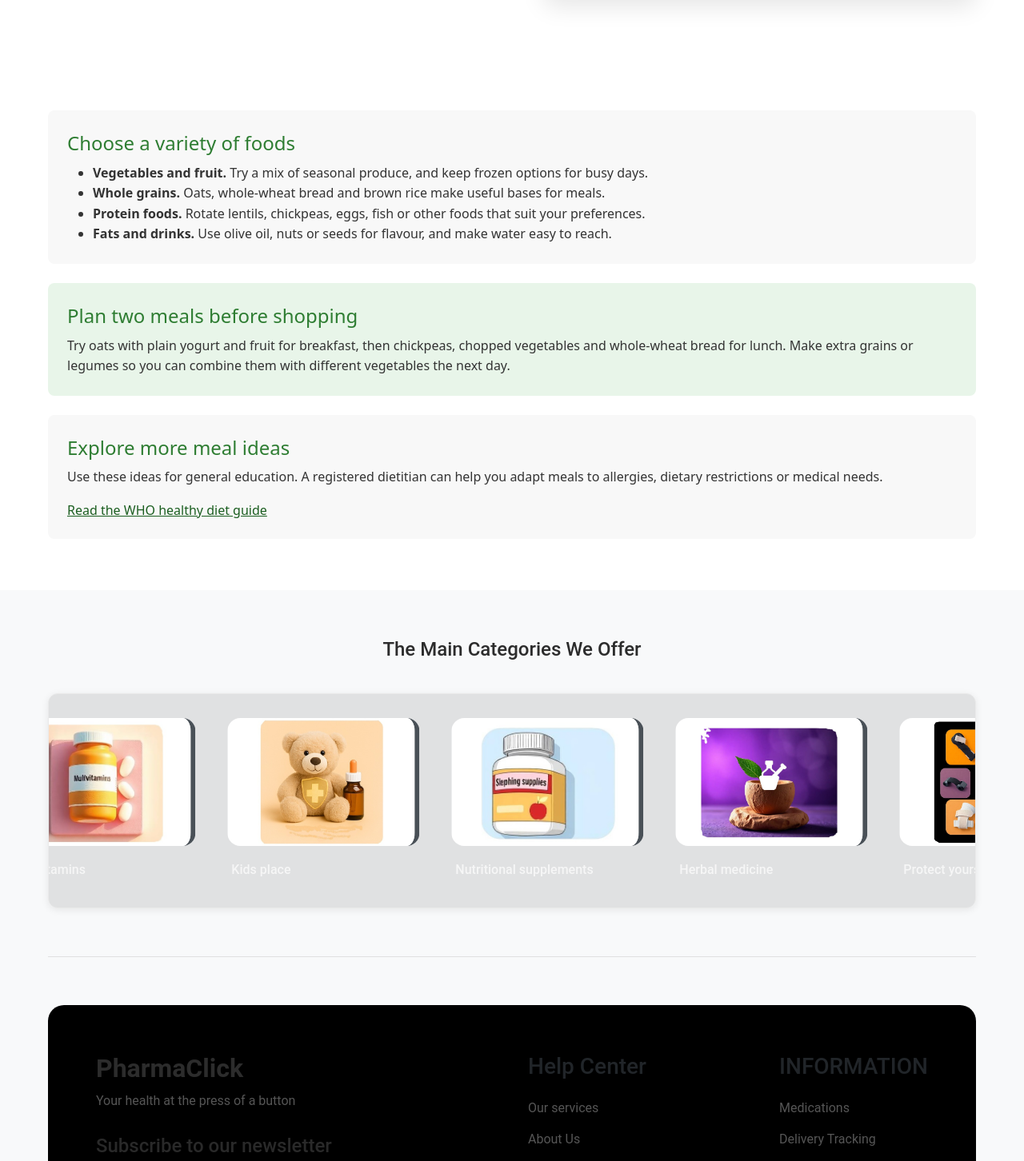
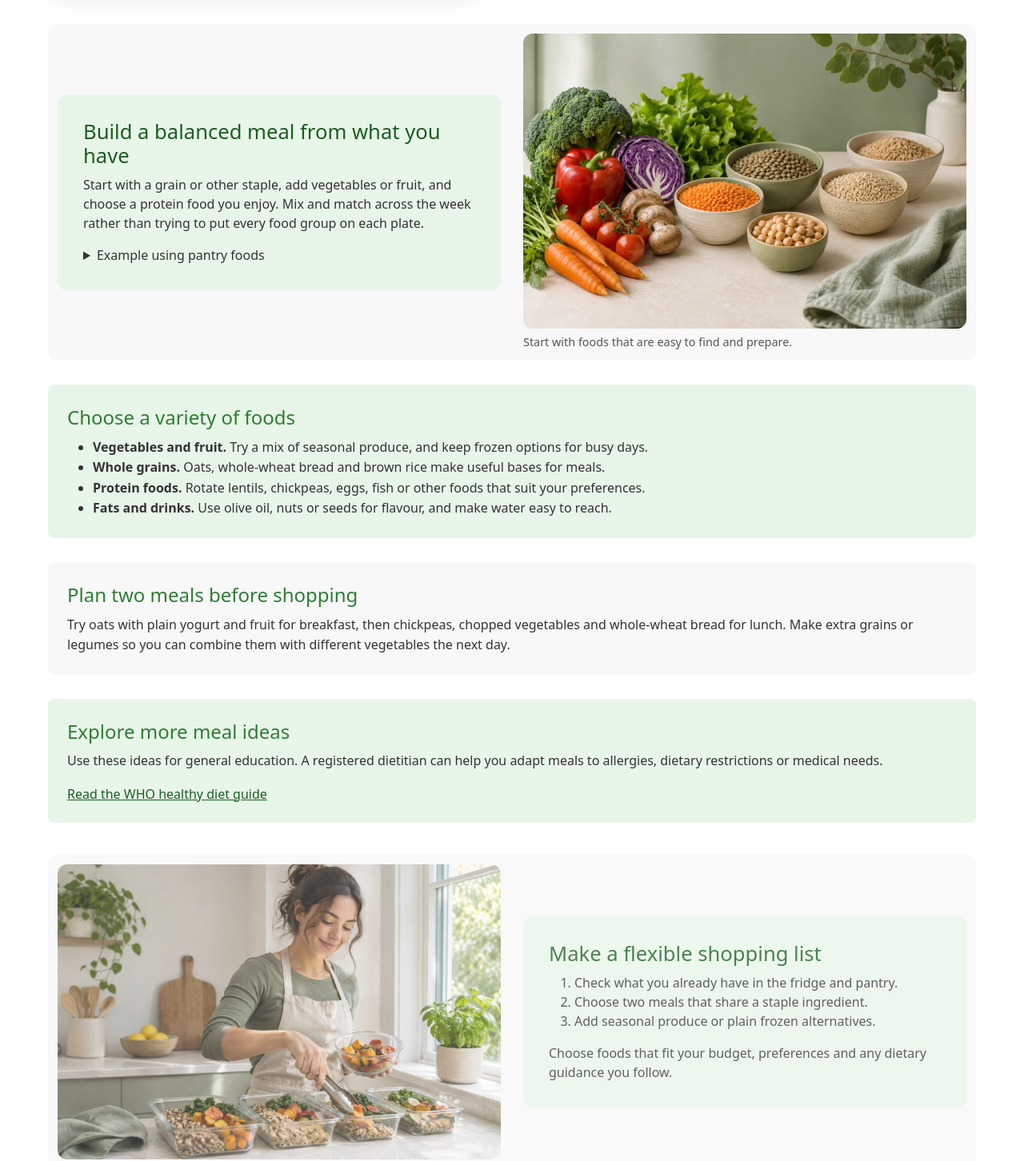
Before and after one commit to hisokaBK/PharmaClick, a React (Create React App) app: page /Nutrition in a window 1280 px wide. Shown: the part 462-1914 px from the top of the page at 80% size. Built offline with nearby package versions, Linux system fonts and the light colour scheme.

Commit message:
Enrich nutrition programs service experience

```diff
--- a/src/Com_servess/NutritionPrograms.jsx
+++ b/src/Com_servess/NutritionPrograms.jsx
@@ -1,13 +1,22 @@
 import ServicePage from "./ServicePage";
+import { ServicePhoto } from "./ServiceMedia";
 
 export default function NutritionPrograms() {
   return (
-    <ServicePage
+    <ServicePage layout="market"
       title="Nutrition Programs"
       introduction="Build a varied menu around foods you enjoy and can find locally. Start with a few flexible meal ideas and adapt them to your budget and routine."
       image="/images/services/nutrition-programs.jpg"
       imageAlt="A plate of vegetables, grains and chickpeas beside fruit and yogurt"
     >
+      <section className="service-split">
+        <section className="service-panel">
+          <h2>Build a balanced meal from what you have</h2>
+          <p>Start with a grain or other staple, add vegetables or fruit, and choose a protein food you enjoy. Mix and match across the week rather than trying to put every food group on each plate.</p>
+          <details><summary>Example using pantry foods</summary><p>Combine brown rice, canned beans and frozen vegetables. Add lemon and herbs for flavour. Compare sodium levels when choosing canned or prepared ingredients.</p></details>
+        </section>
+        <ServicePhoto file="market-ingredients" alt="Fresh vegetables, dry lentils and whole grains on a worktop" caption="Start with foods that are easy to find and prepare." />
+      </section>
       <section className="service-section">
         <h2>Choose a variety of foods</h2>
         <ul>
@@ -26,6 +35,14 @@ export default function NutritionPrograms() {
         <p>Use these ideas for general education. A registered dietitian can help you adapt meals to allergies, dietary restrictions or medical needs.</p>
         <a href="https://www.who.int/news-room/fact-sheets/detail/healthy-diet">Read the WHO healthy diet guide</a>
       </section>
+      <div className="service-split">
+        <ServicePhoto file="meal-prep" alt="Glass containers filled with grains and roasted vegetables" />
+        <section className="service-panel">
+          <h2>Make a flexible shopping list</h2>
+          <ol><li>Check what you already have in the fridge and pantry.</li><li>Choose two meals that share a staple ingredient.</li><li>Add seasonal produce or plain frozen alternatives.</li></ol>
+          <p>Choose foods that fit your budget, preferences and any dietary guidance you follow.</p>
+        </section>
+      </div>
     </ServicePage>
   );
 }
--- a/src/css/Services.css
+++ b/src/css/Services.css
@@ -100,3 +100,7 @@
     }
   }
 }
+
+.service-page--market .hero-container { flex-direction: row-reverse; }
+.service-page--market .service-content > .service-split { background: #f8f8f8; border-radius: 12px; padding: 12px; }
+@media (max-width: 768px) { .service-page--market .hero-container { flex-direction: column; } }
```
Also changed, not shown: public/images/services/market-ingredients.jpg (added), public/images/services/meal-prep.jpg (added).
